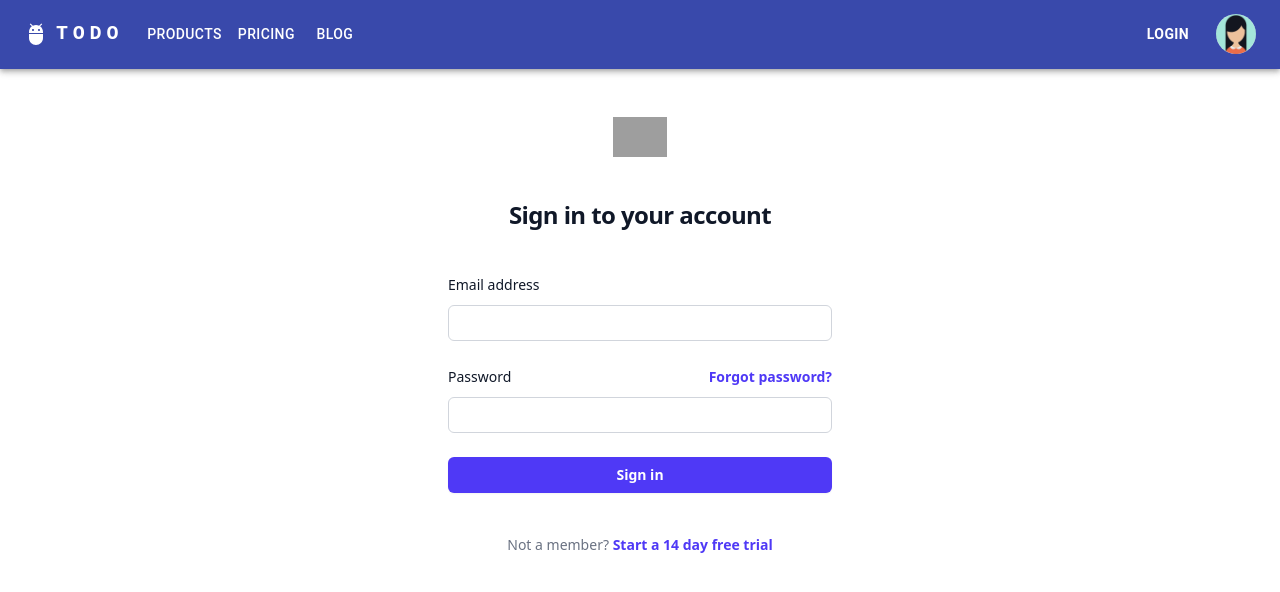
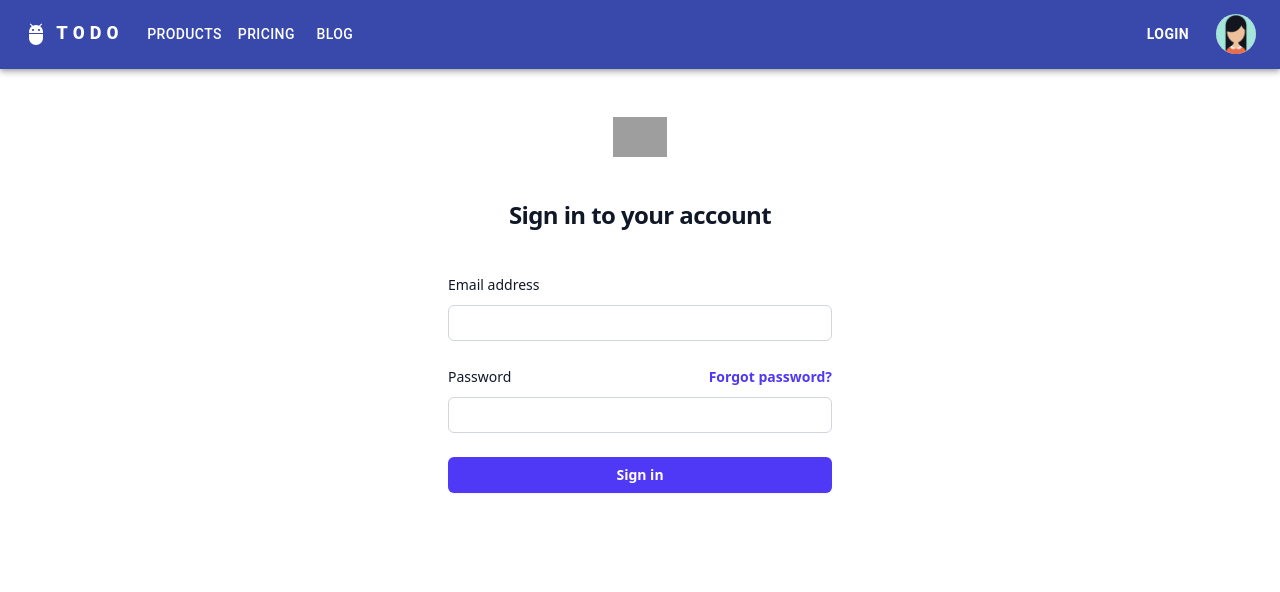
Before and after one commit to BellTitiporn/todoapp, a React (Vite) app in the folder frontend/todo-project/: page / in a window 1280 px wide. Shown: the top 592 px of the page. Built offline with nearby package versions, Linux system fonts and the light colour scheme; grey boxes are pictures that could not be loaded.

Commit message:
Update LoginPage.jsx

```diff
--- a/frontend/todo-project/src/pages/LoginPage.jsx
+++ b/frontend/todo-project/src/pages/LoginPage.jsx
@@ -76,12 +76,7 @@
                             </div>
                         </form>
 
-                        <p className="mt-10 text-center text-sm/6 text-gray-500">
-                            Not a member?{' '}
-                            <a href="#" className="font-semibold text-indigo-600 hover:text-indigo-500">
-                                Start a 14 day free trial
-                            </a>
-                        </p>
+
                     </div>
                 </div>
             </div></>
```
